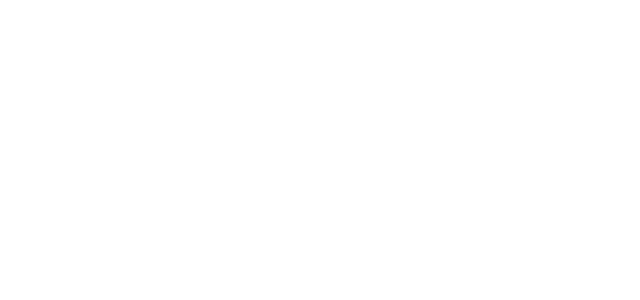
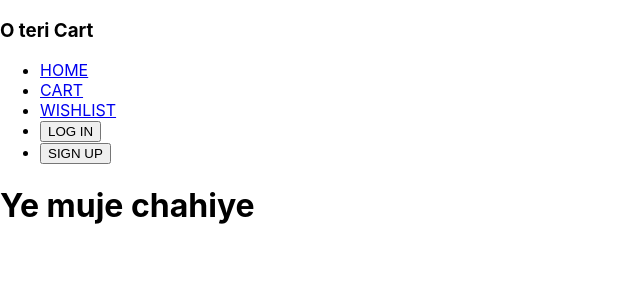
Before and after one commit to SurajGupta07/ye-mera-cart, a React (Create React App) app: page /wishlist in a window 1280 px wide. Before the commit this address had no page. Shown: the top 300 px of the page, without its empty margins (0-640 px from the left). Built offline with nearby package versions, Linux system fonts and the light colour scheme.

Commit message:
Feat: Cart and Wishlist components

```diff
--- a/src/App.js
+++ b/src/App.js
@@ -1,12 +1,18 @@
 import { Routes, Route } from "react-router-dom";
 import "./App.css";
-import { ProductCard } from "./components/ProductCard";
+import { ProductCard } from "./components/Product";
+import { Header } from "./components/Header";
+import { Cart } from "./components/Cart";
+import { Wishlist } from "./components/Wishlist";
 
 function App() {
     return (
         <div>
+            <Header />
             <Routes>
                 <Route path="/" element={<ProductCard />} />
+                <Route path="/cart" element={<Cart />} />
+                <Route path="/wishlist" element={<Wishlist />} />
             </Routes>
         </div>
     );
--- /dev/null
+++ b/src/components/Cart.jsx
@@ -0,0 +1,7 @@
+export const Cart = () => {
+    return (
+        <div>
+            <h1>Ye sare products</h1>
+        </div>
+    );
+};
--- /dev/null
+++ b/src/components/Header.jsx
@@ -0,0 +1,33 @@
+import { Link, useNavigate } from "react-router-dom";
+
+export const Header = () => {
+    const navigate = useNavigate();
+    return (
+        <div>
+            <nav>
+                <h3>O teri Cart</h3>
+                <ul>
+                    <li>
+                        <Link to="/">HOME</Link>{" "}
+                    </li>
+                    <li>
+                        <Link to="/cart">CART</Link>{" "}
+                    </li>
+                    <li>
+                        <Link to="/wishlist">WISHLIST</Link>{" "}
+                    </li>
+                    <li>
+                        <button onClick={() => navigate("/login")}>
+                            LOG IN
+                        </button>
+                    </li>
+                    <li>
+                        <button onClick={() => navigate("/signup")}>
+                            SIGN UP
+                        </button>
+                    </li>
+                </ul>
+            </nav>
+        </div>
+    );
+};
--- /dev/null
+++ b/src/components/Wishlist.jsx
@@ -0,0 +1,7 @@
+export const Wishlist = () => {
+    return (
+        <div>
+            <h1>Ye muje chahiye</h1>
+        </div>
+    );
+};
--- /dev/null
+++ b/src/context/cart-context.js
@@ -0,0 +1,22 @@
+import { createContext, useContext, useState } from "react";
+
+export const CartContext = createContext();
+
+export function CartProvider({ children }) {
+    const [cartItems, setCartItems] = useState([]);
+    const [toast, setToast] = useState(false);
+
+    return (
+        <CartContext.Provider
+            value={{ cartItems, setCartItems, toast, setToast }}
+        >
+            {children}
+        </CartContext.Provider>
+    );
+}
+
+export const useCart = () => {
+    return useContext(CartContext);
+};
+
+export default CartProvider;
--- a/src/context/products-context.js
+++ b/src/context/products-context.js
@@ -15,7 +15,7 @@
             {children}
         </ProductContext.Provider>
     );
-};
+}
 
 export const useProducts = () => {
     return useContext(ProductContext);
--- a/src/index.js
+++ b/src/index.js
@@ -6,12 +6,15 @@
 import reportWebVitals from "./reportWebVitals";
 
 import { ProductProvider } from "./context/products-context";
+import { CartProvider } from "./context/cart-context";
 
 ReactDOM.render(
     <React.StrictMode>
         <Router>
             <ProductProvider>
-                <App />
+                <CartProvider>
+                    <App />
+                </CartProvider>
             </ProductProvider>
         </Router>
     </React.StrictMode>,
```
Also changed, not shown: src/components/Product.jsx (renamed from src/components/ProductCard.jsx).
